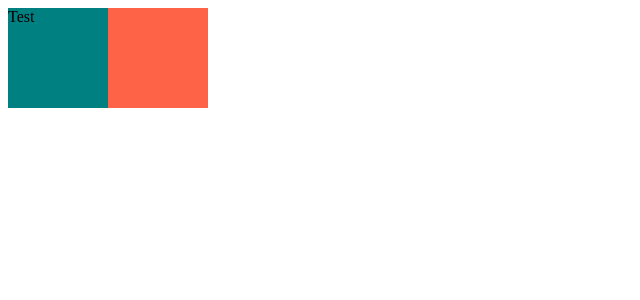
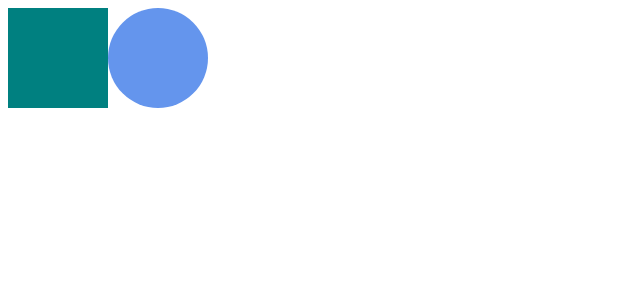
Before and after one commit to GyoHeon/stfe, a React (Create React App) app in the folder styled-components-example/: page / in a window 1280 px wide. Shown: the top 300 px of the page, without its empty margins (0-640 px from the left). Built offline with nearby package versions, Linux system fonts and the light colour scheme.

Commit message:
course: 2.2

```diff
--- a/styled-components-example/src/App.js
+++ b/styled-components-example/src/App.js
@@ -3,22 +3,21 @@ import styled from "styled-components";
 const Father = styled.div`
   display: flex;
 `;
-const BoxOne = styled.div`
-  background-color: teal;
+const Box = styled.div`
+  background-color: ${(props) => props.bgColor};
   width: 100px;
   height: 100px;
 `;
-const BoxTwo = styled.div`
-  background-color: tomato;
-  width: 100px;
-  height: 100px;
+
+const Circle = styled(Box)`
+  border-radius: 50%;
 `;
 
 function App() {
   return (
     <Father>
-      <BoxOne>Test</BoxOne>
-      <BoxTwo />
+      <Box bgColor="teal" />
+      <Circle bgColor="cornflowerblue" />
     </Father>
   );
 }
```
